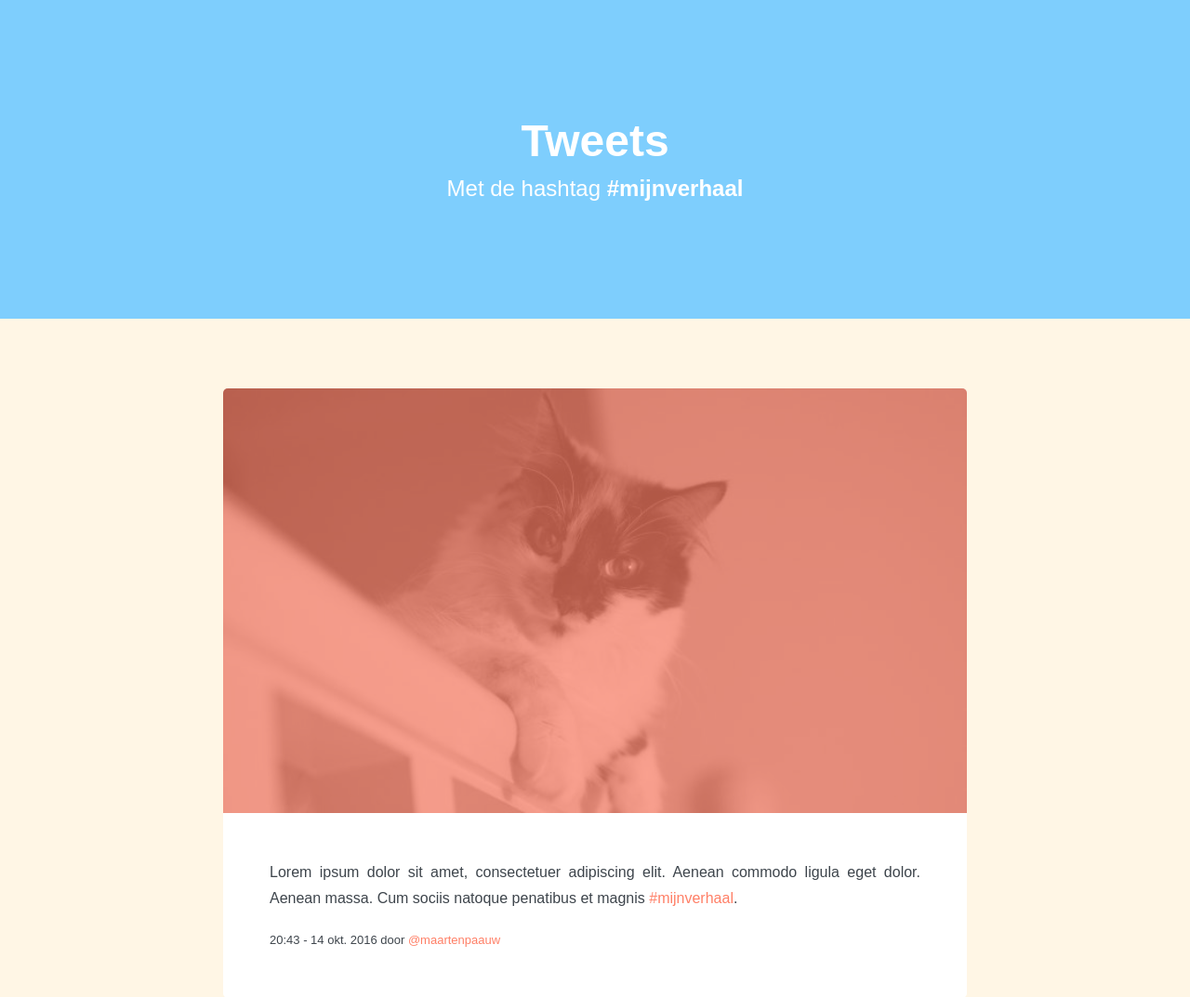
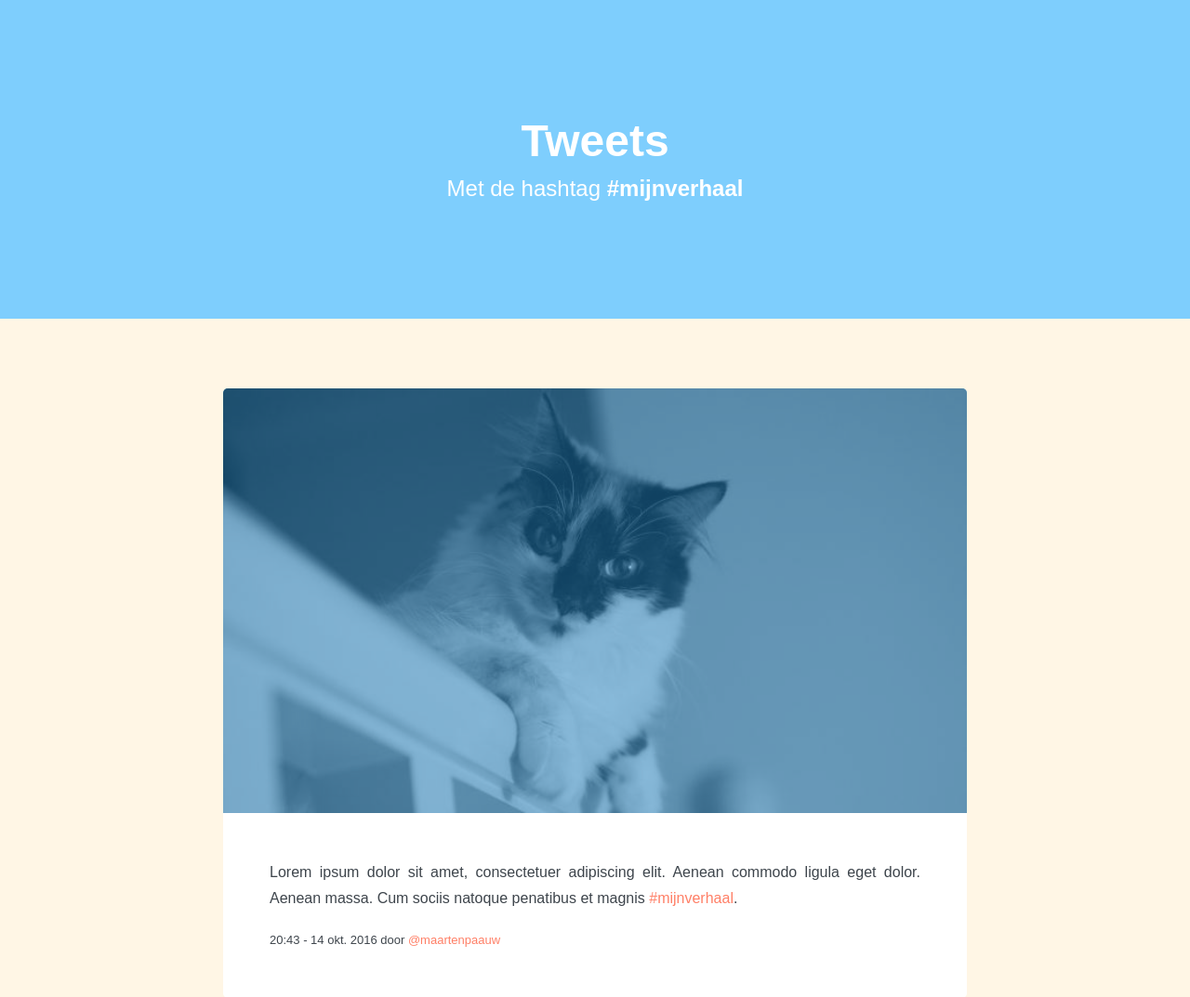
Before and after one commit to m44rt3np44uw/IPMEDT2, a PHP site: page / in a window 1280 px wide. Shown: the top 1073 px of the page at 93% size. Run offline with PHP 8.4, Linux system fonts and the light colour scheme; some libraries are stand-ins or nearby versions.

Commit message:
Blauwe hover

```diff
--- a/eindopdracht/assets/css/style.css
+++ b/eindopdracht/assets/css/style.css
@@ -67,14 +67,14 @@ body {
 
 .tweet .tweet-header {
     margin: -50px -50px 50px;
-    background-color: #FF7F66;
+    background-color: #2185C5;
 }
 
 .tweet .tweet-header img.image, .tweet .tweet-header video.video {
     width:100%;
     filter: grayscale(100%);
     display: block;
-    opacity: 0.3;
+    opacity: 0.5;
 }
 
 .tweet .tweet-header img.image:hover, .tweet .tweet-header video.video:hover {
--- a/eindopdracht/index.html
+++ b/eindopdracht/index.html
@@ -41,7 +41,7 @@
                         </div>
                         <div class="tweet">
                             <div class="tweet-header">
-                                <video class="video" controls="controls">
+                                <video class="video">
                                     <source src="assets/vid/konijn.mp4" />
                                     <source src="assets/vid/konijn.ogg" />
                                 </video>
```
